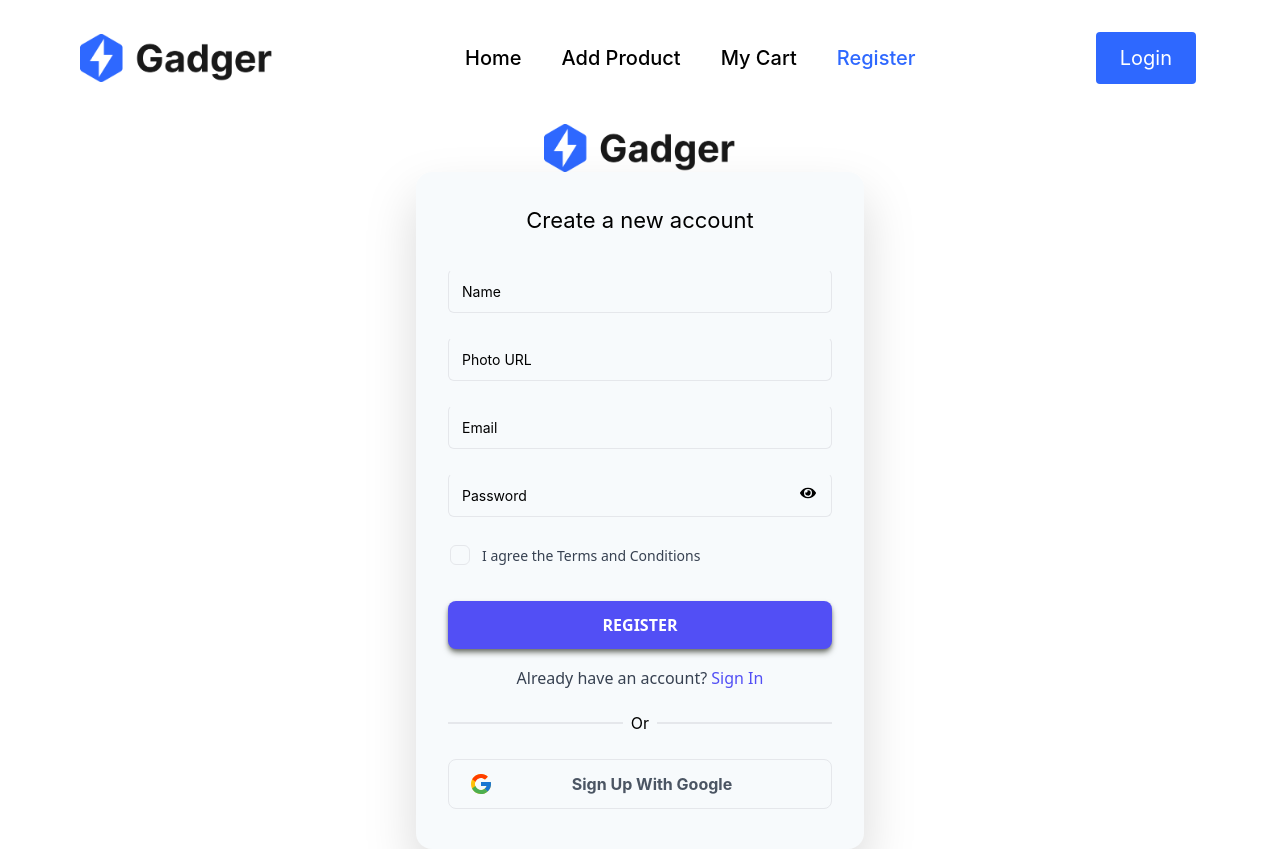
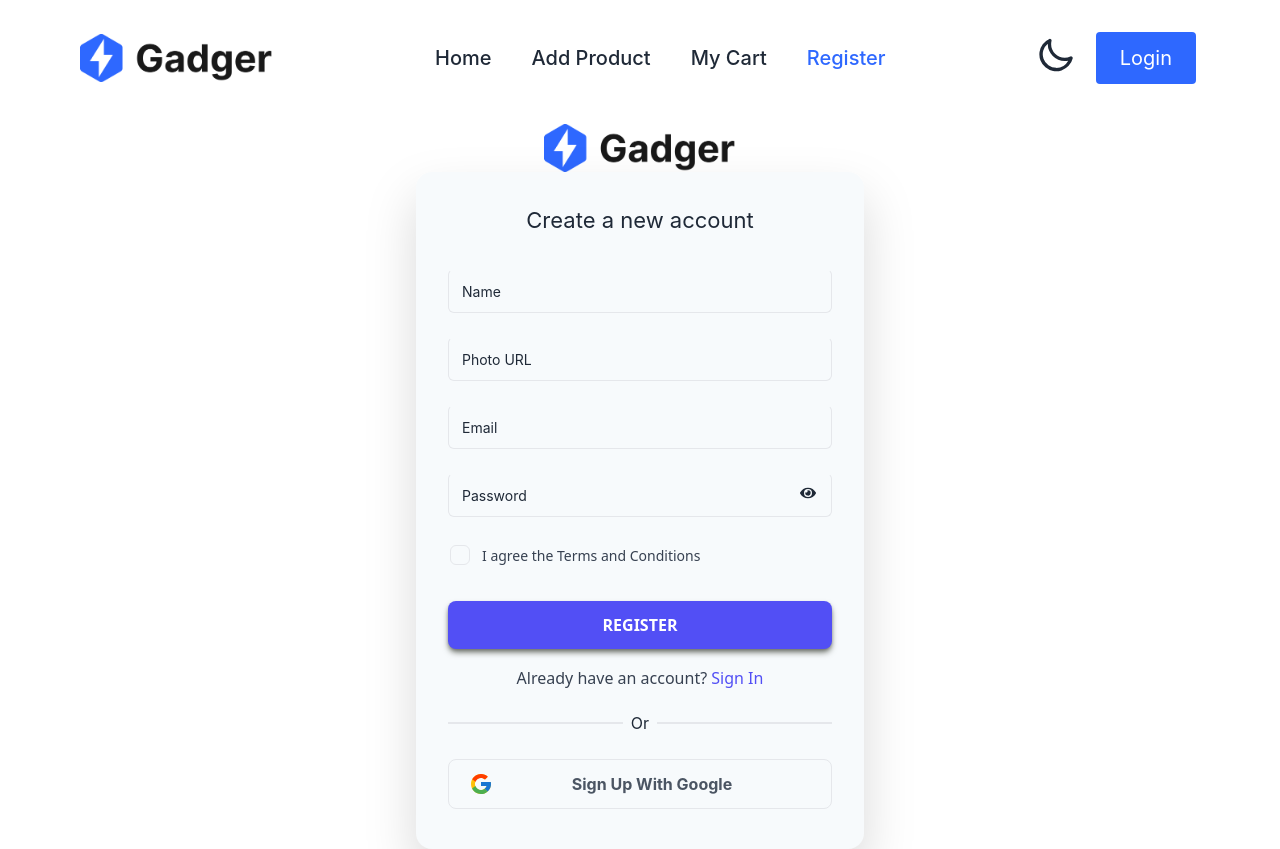
Before and after one commit to hellomrariful/Gadger-Store-Client, a React (Vite) app: page /register in a window 1280 px wide. Built offline with nearby package versions, Linux system fonts and the light colour scheme; no server answers.

Commit message:
Drak & Light Themes Added

```diff
--- a/package.json
+++ b/package.json
@@ -27,6 +27,7 @@
     "@types/react-dom": "^18.2.7",
     "@vitejs/plugin-react": "^4.0.3",
     "autoprefixer": "^10.4.16",
+    "daisyui": "^3.9.3",
     "eslint": "^8.45.0",
     "eslint-plugin-react": "^7.32.2",
     "eslint-plugin-react-hooks": "^4.6.0",
--- a/src/Layout/Root.jsx
+++ b/src/Layout/Root.jsx
@@ -1,13 +1,11 @@
 import { Outlet } from "react-router-dom";
 import Navbar from "../Pages/Shared/Navbar/Navbar";
-
 
 const Root = () => {
   return (
     <div className="mx-20">
       <Navbar></Navbar>
       <Outlet></Outlet>
-
     </div>
   );
 };
--- a/src/Pages/Shared/Navbar/Navbar.css
+++ b/src/Pages/Shared/Navbar/Navbar.css
@@ -1,3 +1,3 @@
-nav a.active{
-    color: #2E68FF;
+nav a.active {
+  color: #2e68ff;
 }
--- a/src/Pages/Shared/Navbar/Navbar.jsx
+++ b/src/Pages/Shared/Navbar/Navbar.jsx
@@ -1,4 +1,4 @@
-import { useContext, useState } from "react";
+import { useContext, useEffect, useState } from "react";
 import { Link, NavLink } from "react-router-dom";
 import "./Navbar.css";
 import logo from "../../../assets/logo.png";
@@ -6,7 +6,26 @@
 
 const Navbar = () => {
   const { user, logOut } = useContext(AuthContext);
-  console.log(user);
+
+  // Dark Mode
+  const [theme, setTheme] = useState(
+    localStorage.getItem("theme") ? localStorage.getItem("theme") : "light"
+  );
+
+  useEffect(() => {
+    localStorage.setItem("theme", theme);
+    const localTheme = localStorage.getItem("theme");
+    document.querySelector("html").setAttribute("data-theme", localTheme);
+  }, [theme]);
+
+  const handelToggle = (e) => {
+    if (e.target.checked) {
+      setTheme("dark");
+    } else {
+     setTheme('light')
+    }
+  };
+
   const handelSignOut = async () => {
     try {
       await logOut();
@@ -48,6 +67,35 @@
           <img src={logo} className="h-12 mr-3" alt="" />
         </Link>
         <div className="flex items-center md:order-2">
+          <div className="items-center mr-5">
+            <label className="swap swap-rotate">
+              {/* this hidden checkbox controls the state */}
+              <input
+              type="checkbox"
+              onChange={handelToggle}
+              checked={theme === "light" ? false : true}
+              />
+
+
+              {/* sun icon */}
+              <svg
+                className="swap-on fill-current w-10 h-10"
+                xmlns="http://www.w3.org/2000/svg"
+                viewBox="0 0 24 24"
+              >
+                <path d="M5.64,17l-.71.71a1,1,0,0,0,0,1.41,1,1,0,0,0,1.41,0l.71-.71A1,1,0,0,0,5.64,17ZM5,12a1,1,0,0,0-1-1H3a1,1,0,0,0,0,2H4A1,1,0,0,0,5,12Zm7-7a1,1,0,0,0,1-1V3a1,1,0,0,0-2,0V4A1,1,0,0,0,12,5ZM5.64,7.05a1,1,0,0,0,.7.29,1,1,0,0,0,.71-.29,1,1,0,0,0,0-1.41l-.71-.71A1,1,0,0,0,4.93,6.34Zm12,.29a1,1,0,0,0,.7-.29l.71-.71a1,1,0,1,0-1.41-1.41L17,5.64a1,1,0,0,0,0,1.41A1,1,0,0,0,17.66,7.34ZM21,11H20a1,1,0,0,0,0,2h1a1,1,0,0,0,0-2Zm-9,8a1,1,0,0,0-1,1v1a1,1,0,0,0,2,0V20A1,1,0,0,0,12,19ZM18.36,17A1,1,0,0,0,17,18.36l.71.71a1,1,0,0,0,1.41,0,1,1,0,0,0,0-1.41ZM12,6.5A5.5,5.5,0,1,0,17.5,12,5.51,5.51,0,0,0,12,6.5Zm0,9A3.5,3.5,0,1,1,15.5,12,3.5,3.5,0,0,1,12,15.5Z" />
+              </svg>
+
+              {/* moon icon */}
+              <svg
+                className="swap-off fill-current w-10 h-10"
+                xmlns="http://www.w3.org/2000/svg"
+                viewBox="0 0 24 24"
+              >
+                <path d="M21.64,13a1,1,0,0,0-1.05-.14,8.05,8.05,0,0,1-3.37.73A8.15,8.15,0,0,1,9.08,5.49a8.59,8.59,0,0,1,.25-2A1,1,0,0,0,8,2.36,10.14,10.14,0,1,0,22,14.05,1,1,0,0,0,21.64,13Zm-9.5,6.69A8.14,8.14,0,0,1,7.08,5.22v.27A10.15,10.15,0,0,0,17.22,15.63a9.79,9.79,0,0,0,2.1-.22A8.11,8.11,0,0,1,12.14,19.73Z" />
+              </svg>
+            </label>
+          </div>
           <div className="relative">
             {user ? (
               <button
@@ -71,7 +119,6 @@
                 </button>
               </Link>
             )}
-
             <div
               className={`z-50 ${
                 isDropdownOpen ? "block" : "hidden"
--- a/tailwind.config.js
+++ b/tailwind.config.js
@@ -1,5 +1,6 @@
 /** @type {import('tailwindcss').Config} */
 export default {
+  darkMode: 'class',
   content: [
     "./index.html",
     "./src/**/*.{js,ts,jsx,tsx}",
@@ -13,5 +14,11 @@
       }
   }
   },
-  plugins: [],
+  plugins: [require("daisyui")],
+  daisyui: {
+    themes: [
+      "light",
+      "dark"
+    ],
+  },
 }
```
Also changed, not shown: .eslintrc.cjs, src/main.jsx (line endings or trailing spaces), 1 other file (tests, documents, lock files or other folders). Lines whose indentation alone changed are shown as unchanged.
